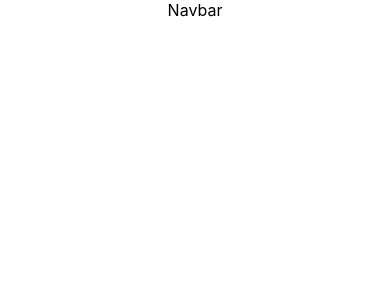
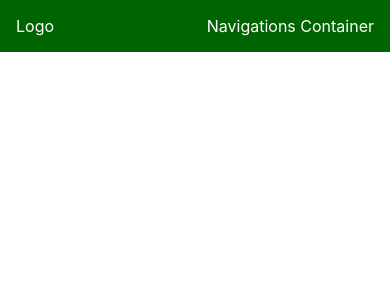
Before and after one commit to chingu-voyages/v41-bears-team-25, a React (Create React App) app in the folder client/: page / in a window 390 px wide. Shown: the top 300 px of the page. Built offline with nearby package versions, Linux system fonts and the light colour scheme.

Commit message:
Responsive Nav Bar

```diff
--- /dev/null
+++ b/client/src/views/NavBar.scss
@@ -0,0 +1,10 @@
+.navBar {
+  background-color: darkgreen;
+  color: white;
+  display: flex;
+  justify-content: space-between;
+  box-sizing: border-box;
+  padding: 1rem;
+  width: 100%;
+  max-width: 1200px;
+}
--- a/client/src/views/Navbar.jsx
+++ b/client/src/views/Navbar.jsx
@@ -1,7 +1,13 @@
 import React from "react";
+import "./NavBar.scss";
 
 const Navbar = () => {
-  return <div>Navbar</div>;
+  return (
+    <section className="navBar">
+      <div>Logo</div>
+      <div>Navigations Container</div>
+    </section>
+  );
 };
 
 export default Navbar;
```
